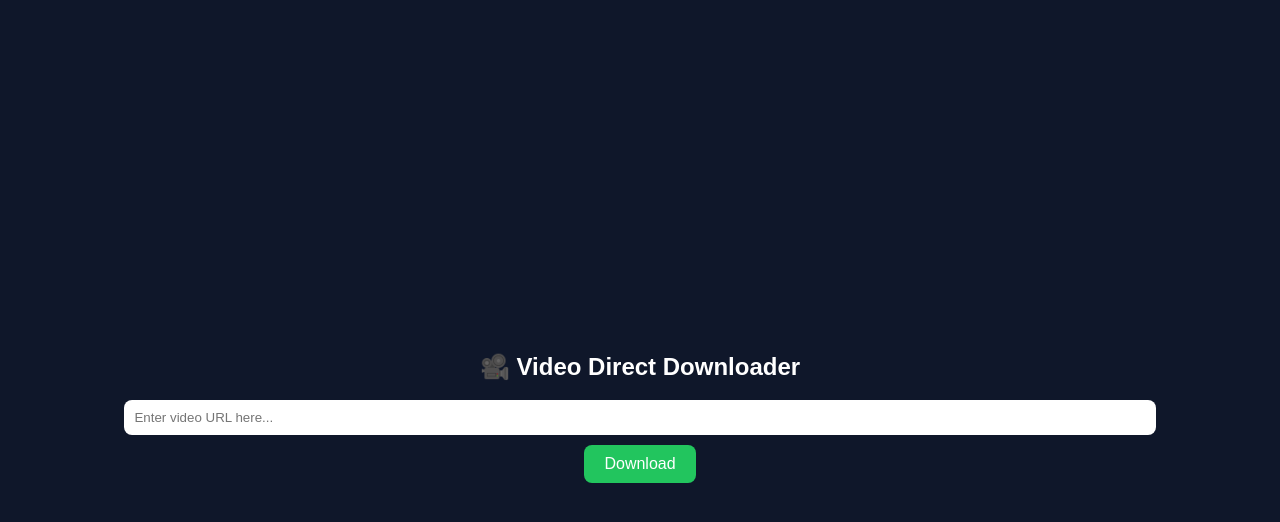
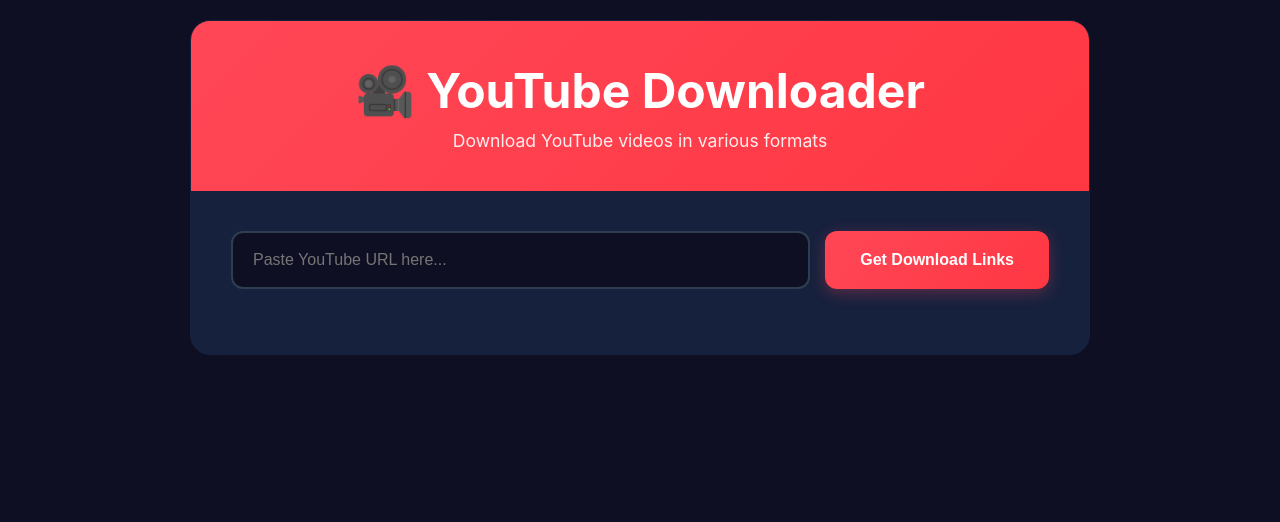
Before and after one commit to aniketmaster09-alt/youtube, a plain HTML site: page index.html in a window 1280 px wide. Drawn offline with Linux system fonts and the light colour scheme.

Commit message:
Update index.html

```diff
--- a/index.html
+++ b/index.html
@@ -3,73 +3,150 @@
 <head>
     <meta charset="UTF-8">
     <meta name="viewport" content="width=device-width, initial-scale=1.0">
-  <title>Video Direct Downloader</title>
+    <title>YouTube Video Downloader</title>
     <style>
-    body {
-      font-family: Arial, sans-serif;
-      background: #0f172a;
-      color: #fff;
-      display: flex;
-      flex-direction: column;
-      align-items: center;
-      justify-content: center;
-      height: 100vh;
-    }
-    input {
-      width: 80%;
-      padding: 10px;
-      border-radius: 8px;
-      border: none;
-      outline: none;
-      margin-bottom: 10px;
-    }
-    button {
-      padding: 10px 20px;
-      border: none;
-      border-radius: 8px;
-      background-color: #22c55e;
-      color: white;
-      cursor: pointer;
-      font-size: 16px;
-    }
-    button:hover {
-      background-color: #16a34a;
-    }
+        *{margin:0;padding:0;box-sizing:border-box}
+        body{font-family:'Inter',sans-serif;background:#0f0f23;color:#e5e5e5;min-height:100vh;padding:20px}
+        .container{max-width:900px;margin:0 auto;background:#1a1a2e;border-radius:20px;border:1px solid #16213e;overflow:hidden}
+        .header{background:linear-gradient(135deg,#ff4757,#ff3742);color:white;padding:40px;text-align:center;position:relative}
+        .header h1{font-size:3em;font-weight:700;margin-bottom:10px;position:relative;z-index:1}
+        .header p{font-size:1.1em;opacity:.9;position:relative;z-index:1}
+        .input-section{padding:40px;background:#16213e}
+        .input-group{display:flex;gap:15px;margin-bottom:25px}
+        #urlInput{flex:1;padding:18px 20px;background:#0f0f23;border:2px solid #2c3e50;border-radius:12px;font-size:16px;color:#e5e5e5;outline:none;transition:all .3s ease}
+        #urlInput:focus{border-color:#ff4757;box-shadow:0 0 0 3px rgba(255,71,87,.1)}
+        #downloadBtn{padding:18px 35px;background:linear-gradient(135deg,#ff4757,#ff3742);color:white;border:none;border-radius:12px;font-size:16px;font-weight:600;cursor:pointer;transition:all .3s ease;box-shadow:0 4px 15px rgba(255,71,87,.3)}
+        #downloadBtn:hover{transform:translateY(-2px);box-shadow:0 8px 25px rgba(255,71,87,.4)}
+        #downloadBtn:disabled{opacity:.6;cursor:not-allowed;transform:none;box-shadow:none}
+        .loading{text-align:center;padding:20px;display:none}
+        .spinner{border:4px solid #f3f3f3;border-top:4px solid #667eea;border-radius:50%;width:40px;height:40px;animation:spin 1s linear infinite;margin:0 auto 10px}
+        @keyframes spin{0%{transform:rotate(0)}100%{transform:rotate(360deg)}}
+        .video-info{display:none;padding:40px;background:#1a1a2e}
+        .video-header{display:flex;gap:25px;margin-bottom:30px;padding:25px;background:#16213e;border-radius:15px;border:1px solid #2c3e50}
+        .thumbnail{width:160px;height:120px;border-radius:12px;object-fit:cover;box-shadow:0 8px 20px rgba(0,0,0,.3)}
+        .formats{margin-top:20px}
+        .format-category h4{margin-bottom:20px;padding:15px 20px;background:linear-gradient(135deg,#2c3e50,#34495e);border-radius:10px;font-size:1.1em;font-weight:600}
+        .format-item{display:flex;justify-content:space-between;align-items:center;padding:18px 20px;background:#16213e;border:1px solid #2c3e50;border-radius:12px;margin-bottom:12px;transition:all .3s ease}
+        .format-item:hover{background:#1e2a47;border-color:#ff4757;transform:translateY(-2px);box-shadow:0 8px 20px rgba(0,0,0,.2)}
+        .download-link{padding:12px 24px;background:linear-gradient(135deg,#00d2d3,#54a0ff);color:white;text-decoration:none;border-radius:8px;font-size:14px;font-weight:600;transition:all .3s ease;box-shadow:0 4px 15px rgba(84,160,255,.3)}
+        .download-link:hover{background:linear-gradient(135deg,#54a0ff,#00d2d3);transform:translateY(-2px);box-shadow:0 8px 25px rgba(84,160,255,.4)}
+        .error{background:linear-gradient(135deg,#ff4757,#ff3742);color:white;padding:20px;border-radius:12px;margin:20px 40px;display:none;border:1px solid rgba(255,71,87,.3)}
     </style>
 </head>
 <body>
-  <h2>🎥 Video Direct Downloader</h2>
-  <input type="text" id="videoUrl" placeholder="Enter video URL here...">
-  <button onclick="downloadVideo()">Download</button>
+<div class="container">
+  <div class="header">
+    <h1>🎥 YouTube Downloader</h1>
+    <p>Download YouTube videos in various formats</p>
+  </div>
+
+  <div class="input-section">
+    <div class="input-group">
+      <input type="text" id="urlInput" placeholder="Paste YouTube URL here..." />
+      <button id="downloadBtn" onclick="fetchVideoInfo()">Get Download Links</button>
+    </div>
+  </div>
+
+  <div class="loading" id="loading">
+    <div class="spinner"></div>
+    <p>Fetching video information...</p>
+  </div>
+
+  <div class="error" id="error"></div>
+
+  <div class="video-info" id="videoInfo">
+    <div class="video-header">
+      <img id="thumbnail" class="thumbnail" src="" alt="Video thumbnail">
+      <div>
+        <h3 id="videoTitle"></h3>
+        <p><strong>Duration:</strong> <span id="duration"></span></p>
+        <p><strong>Source:</strong> <span id="source"></span></p>
+      </div>
+    </div>
+    <div class="formats" id="formats"></div>
+  </div>
+</div>
 
 <script>
-    async function downloadVideo() {
-      const inputUrl = document.getElementById("videoUrl").value.trim();
-      if (!inputUrl) {
-        alert("Please enter a valid video URL!");
-        return;
+async function fetchVideoInfo() {
+  const urlInput = document.getElementById('urlInput');
+  const url = urlInput.value.trim();
+
+  if (!url) return showError('Please enter a YouTube URL');
+  if (!isValidYouTubeUrl(url)) return showError('Please enter a valid YouTube URL');
+
+  showLoading(true); hideError(); hideVideoInfo();
+
+  try {
+    const apiUrl = `https://api.vidfly.ai/api/media/youtube/download?url=${encodeURIComponent(url)}`;
+    const response = await fetch(apiUrl);
+    if (!response.ok) throw new Error("Failed to fetch video info");
+
+    const data = await response.json();
+    if (data.error) throw new Error(data.error);
+
+    displayA2ZResult(data);
+  } catch (err) {
+    showError(err.message);
+  } finally {
+    showLoading(false);
+  }
 }
 
-      try {
-        const response = await fetch(inputUrl);
-        if (!response.ok) throw new Error("Failed to fetch the video!");
+function isValidYouTubeUrl(url){
+  return /^(https?:\/\/)?(www\.)?(youtube\.com|youtu\.be)\/.+/.test(url);
+}
 
-        const blob = await response.blob();
-        const downloadUrl = URL.createObjectURL(blob);
+function displayA2ZResult(data){
+  const info=data.data;
+  document.getElementById('thumbnail').src=info.cover;
+  document.getElementById('videoTitle').textContent=info.title;
+  document.getElementById('duration').textContent=formatDuration(info.duration);
+  document.getElementById('source').textContent='YouTube';
 
-        const a = document.createElement("a");
-        a.href = downloadUrl;
-        a.download = "video.mp4";
-        document.body.appendChild(a);
-        a.click();
-        a.remove();
+  const formatsContainer=document.getElementById('formats');
+  formatsContainer.innerHTML='';
 
-        URL.revokeObjectURL(downloadUrl);
-      } catch (error) {
-        alert("Error: " + error.message);
-        console.error(error);
+  const videoFormats=info.items.filter(i=>i.type.includes('video'));
+  const audioFormats=info.items.filter(i=>i.type==='audio');
+
+  if(videoFormats.length)formatsContainer.appendChild(createFormatSection('Video Formats',videoFormats));
+  if(audioFormats.length)formatsContainer.appendChild(createFormatSection('Audio Formats',audioFormats));
+
+  document.getElementById('videoInfo').style.display='block';
 }
+
+function createFormatSection(title,formats){
+  const section=document.createElement('div');
+  section.className='format-category';
+  const h4=document.createElement('h4');
+  h4.textContent=title; section.appendChild(h4);
+
+  formats.forEach(format=>{
+    const item=document.createElement('div');
+    item.className='format-item';
+    const info=document.createElement('div');
+    info.innerHTML=`<div>${format.label}</div><div style="color:#95a5a6;font-size:13px;">${format.ext.toUpperCase()} • ${format.width||''}x${format.height||''}</div>`;
+
+    const dl=document.createElement('a');
+    dl.className='download-link';
+    dl.href=format.url;
+    dl.download='';
+    dl.target='_blank';
+    dl.textContent='⬇ Download';
+
+    item.appendChild(info);
+    item.appendChild(dl);
+    section.appendChild(item);
+  });
+  return section;
 }
+
+function formatDuration(s){const m=Math.floor(s/60),r=s%60;return `${m}:${r.toString().padStart(2,'0')}`}
+function showLoading(b){document.getElementById('loading').style.display=b?'block':'none';document.getElementById('downloadBtn').disabled=b;}
+function showError(msg){const e=document.getElementById('error');e.textContent=msg;e.style.display='block';}
+function hideError(){document.getElementById('error').style.display='none';}
+function hideVideoInfo(){document.getElementById('videoInfo').style.display='none';}
 </script>
 </body>
 </html>
```
Lines whose indentation alone changed are shown as unchanged.
